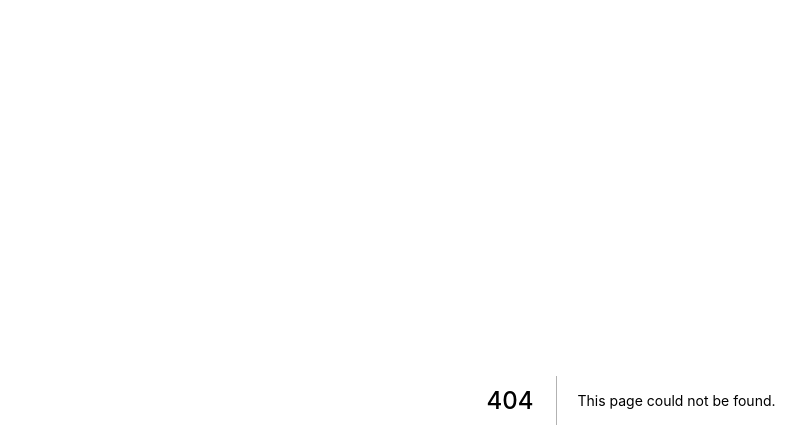
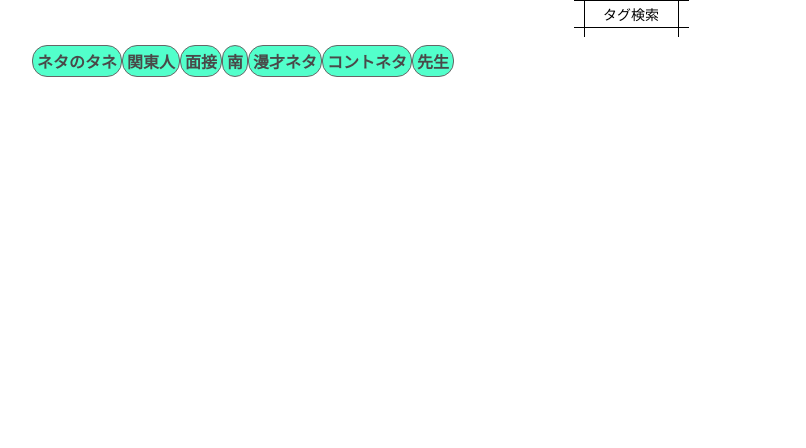
Before and after one commit to kmy1946/jarujarudb, a Next.js app: page /components/base/Categories/Categories in a window 1280 px wide. Before the commit this address had no page. Shown: the top 448 px of the page, without its empty margins (9-815 px from the left). Built offline with nearby package versions, Linux system fonts and the light colour scheme.

Commit message:
'after_topCategories_commit'

```diff
--- a/pages/components/TopPage/TopPage/TopCategories.js
+++ b/pages/components/TopPage/TopPage/TopCategories.js
@@ -5,7 +5,7 @@ export default function TopCategories() {
         <div className={styles.grid}>
           {datas.map(data=> {
             return (
-              <a href={data.link} className={styles.card}>
+              <a href={data.link} className={styles.card} target='_blank'>
                 <h2>{data.title} &rarr;</h2>
                 <p>{data.description}</p>
               </a>
--- a/pages/components/TopPage/TopPage/TopCategories.json
+++ b/pages/components/TopPage/TopPage/TopCategories.json
@@ -16,12 +16,6 @@
     "title":"ネタのタネだけ表示",
     "description":"ネタのタネの動画だけを表示します。",
     "link":"https://nextjs.org/docs"
-  },
-  {
-    "id":"0004",
-    "title":"○○",
-    "description":"○○",
-    "link":"https://nextjs.org/docs"
   }
 
 ]
--- a/pages/components/TopPage/TopPage/TopPage.module.css
+++ b/pages/components/TopPage/TopPage/TopPage.module.css
@@ -5,7 +5,8 @@
   justify-content: center;
   flex-wrap: wrap;
   margin: 0 auto;
-  max-width: 700px;
+  max-width: 100%;
+  background-color: rgb(231, 231, 231);
 }
 
 .card {
@@ -20,6 +21,7 @@
   max-width: 300px;
   min-width: 300px;
   min-height: 195px;
+  background-color: white;
 }
 
 .card:hover,
--- /dev/null
+++ b/pages/components/base/Categories/Categories.js
@@ -0,0 +1,27 @@
+import styles from "./Categories.module.css";
+import categories from "./Categories.json";
+
+export default function Categories() {
+  return (
+      <div class={styles.categories_scroll_nav}>
+        <div className={styles.categories_tag}>
+            <p>
+              タグ検索
+            </p>
+          </div>
+        <ul className={styles.categories_ul}>
+          {
+            categories.map(cat => {
+              return (
+                <li className={styles.categories_list}>
+                  <a href={cat.link} target="_blank" className={styles.categories_list_a}>
+                    {cat.title}
+                  </a>
+                </li>
+              )
+            })
+          }
+        </ul>
+      </div>
+  )
+}
--- /dev/null
+++ b/pages/components/base/Categories/Categories.json
@@ -0,0 +1,44 @@
+[
+  {
+    "id":"0001",
+    "title":"ネタのタネ",
+    "link":"ネタのタネ",
+    "style":"netanotane"
+  },
+  {
+    "id":"0002",
+    "title":"関東人",
+    "link":"関東人",
+    "style":"kantoujin"
+  },
+  {
+    "id":"0003",
+    "title":"面接",
+    "link":"面接",
+    "style":"mensetu"
+  },
+  {
+    "id":"0004",
+    "title":"南",
+    "link":"南",
+    "style":"minamikun"
+  },
+  {
+    "id":"0005",
+    "title":"漫才ネタ",
+    "link":"漫才",
+    "style":"manzaineta"
+  },
+  {
+    "id":"0006",
+    "title":"コントネタ",
+    "link":"コント",
+    "style":"kontoneta"
+  },
+  {
+    "id":"0007",
+    "title":"先生",
+    "link":"先生",
+    "style":"senseineta"
+  }
+]
--- /dev/null
+++ b/pages/components/base/Categories/Categories.module.css
@@ -0,0 +1,63 @@
+.categories_scroll_nav {
+}
+
+.categories_scroll_nav::-webkit-scrollbar {
+  display:none;
+}
+
+.categories_ul{
+  list-style-type: none;
+  padding: 0 auto;
+  text-align: center;
+}
+.categories_list {
+  display: inline;
+  padding: 0;
+  margin: 0;
+  float: left;
+}
+.categories_list_a {
+  display: block;
+  border: 1px solid #666;
+  border-radius: 15px;
+  color: rgb(73, 73, 73);
+  background-color: rgb(82, 255, 203);
+  padding: 3px;
+  text-decoration: none;
+  width: 100%;
+  margin: 1px;
+  text-align: center;
+  font-size: 16px;
+  font-weight: 700;
+}
+
+/* tag styles */
+.categories_tag{
+  margin: 0 auto;
+  width: 115px;
+  font-size: 14px;
+  text-align: center;
+  position: relative;
+  padding: 0.2em 1.5em;
+  border-top: solid 1px rgb(0, 0, 0);
+  border-bottom: solid 1px rgb(0, 0, 0);
+}
+.categories_tag:before, .categories_tag:after{
+  content: '';
+  position: absolute;
+  top: -10px;
+  width: 1px;
+  height: -webkit-calc(100% + 20px);
+  height: calc(100% + 20px);
+  background-color: rgb(0, 0, 0);
+}
+.categories_tag:before {
+  left: 10px;
+}
+.categories_tag:after {
+  right: 10px;
+}
+.categories_tag p {
+  margin: 0;
+  padding: 0;
+}
--- a/pages/components/base/Heading/Heading.js
+++ b/pages/components/base/Heading/Heading.js
@@ -4,12 +4,12 @@ import { AppBar, Toolbar } from "@mui/material";
 
 export default function Heading() {
   return (
-    <div className={styles.root}>
-        <AppBar className={styles.menuBar}>
+    <div className={styles.header_root}>
+        <AppBar className={styles.header_menuBar}>
           <Toolbar className={styles.toolbar}>
             <div className={styles.header_left}>
               <Link href='/' className={styles.header_right_text}>
-                <strong>ジャルジャルDB</strong>
+                <strong>ジャルジャルDB!</strong>
               </Link>
             </div>
             <div className={styles.header_right}>
--- a/pages/components/layout.js
+++ b/pages/components/layout.js
@@ -1,9 +1,9 @@
 import Head from "next/head";
 import styles from './layout.module.css';
 import Header from "./base/header";
-import Footer from "./base/Footer/Footer";
 import Heading from "./base/Heading/Heading";
 import TopPageTitle from "./TopPage/TopPageTitle.js/TopPageTitle";
+import Categories from "./base/Categories/Categories";
 
 export default function Layout(props) {
   return (
@@ -13,9 +13,9 @@ export default function Layout(props) {
         <title>{props.title}</title>
       </Head>
       <Header header={props.header} />
+        <Categories/>
         <TopPageTitle/>
         {props.children}
-      <Footer />
     </div>
   )
 }
--- a/pages/index.js
+++ b/pages/index.js
@@ -1,6 +1,6 @@
 import Head from 'next/head';
-import Image from 'next/image';
 import styles from '../styles/Home.module.css';
+import Footer from './components/base/Footer/Footer';
 import Layout from './components/layout';
 
 import DataList from './components/products/DataList';
@@ -24,14 +24,16 @@ export default function Home({ data }) {
       </Head>
       <main className={styles.main}>
         <div className={styles.container}>
+
           <Layout header='ジャルジャルDB'>
-            <TopCategories/>
             <DataList
               data={data}
             />
+            <TopCategories/>
           </Layout>
         </div>
       </main>
+      <Footer/>
     </div>
   )
 }
--- a/styles/Home.module.css
+++ b/styles/Home.module.css
@@ -1,6 +1,7 @@
 
 .main {
   padding: 4rem 0;
+  max-width: 100%;
   flex: 1;
   display: flex;
   flex-direction: column;
```
Also changed, not shown: pages/components/base/Heading/Header.module.css (+11 -0 lines).
